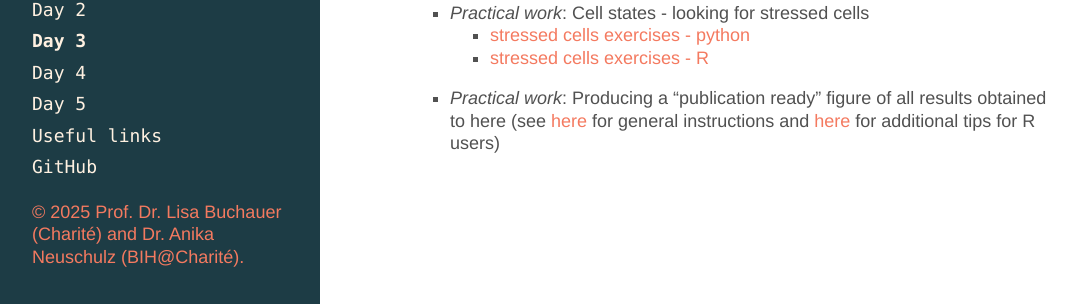
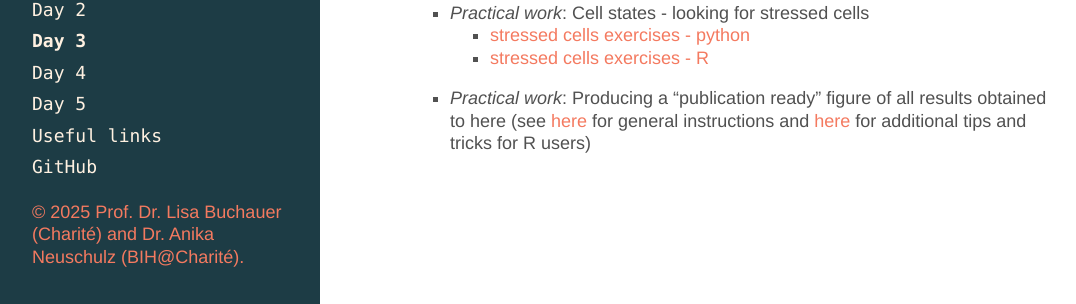
Before and after one commit to buchauer-lab/charite-sc-data-course, a Jekyll site: the page built from docs/Day3.md, in a window 1280 px wide. Shown: the part 292-596 px from the top of the page, without its empty margins (4-1080 px from the left). Built offline with Jekyll 4.4.1, drawn with Linux system fonts in a browser that asks for light colours; nearby versions of some CDN libraries; a style sheet for code colours, icons or effects is not loaded.

Commit message:
Update Day3.md

```diff
--- a/docs/Day3.md
+++ b/docs/Day3.md
@@ -17,4 +17,4 @@ order: 4
 - _Practical work_: Cell states - looking for stressed cells
   - [stressed cells exercises - python](https://github.com/buchauer-lab/charite-sc-data-course/blob/main/materials/Day3/stressed_cells_exercise_python.ipynb)
   - [stressed cells exercises - R](https://github.com/buchauer-lab/charite-sc-data-course/blob/main/materials/materials/Day3/stressed_cells_exercise_R.Rmd)
-- _Practical work_: Producing a "publication ready" figure of all results obtained to here (see [here](https://buchauer-lab.github.io/charite-sc-data-course/figure_instructions/) for general instructions and [here](https://github.com/buchauer-lab/charite-sc-data-course/blob/main/materials/Day3/Figure_instructions.Rmd) for additional tips for R users)
+- _Practical work_: Producing a "publication ready" figure of all results obtained to here (see [here](https://buchauer-lab.github.io/charite-sc-data-course/figure_instructions/) for general instructions and [here](https://github.com/buchauer-lab/charite-sc-data-course/blob/main/materials/Day3/Figure_instructions.Rmd) for additional tips and tricks for R users)
```
